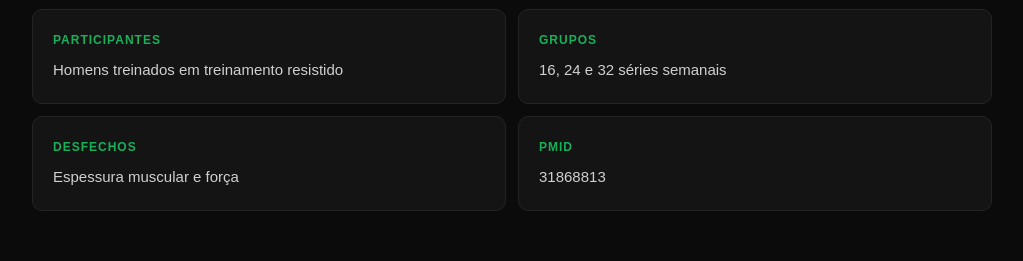
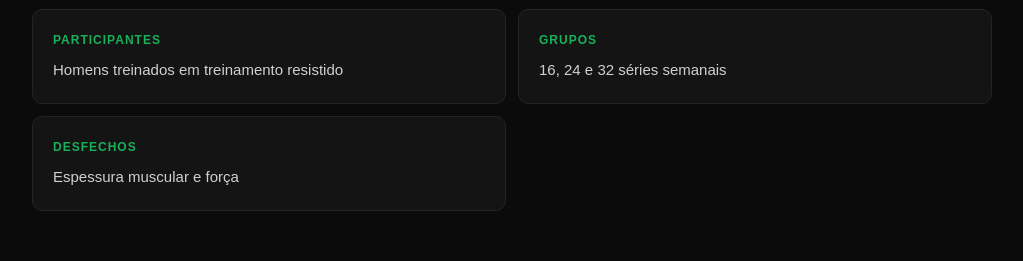
Before and after one commit to daviscarmucin-eng/metodologia-mks, a plain HTML site: page estudo-volume-05.html in a window 1280 px wide. Shown: the part 1683-1944 px from the top of the page, without its empty margins (128-1151 px from the left). Drawn offline with Linux system fonts and the light colour scheme.

Commit message:
Update estudo-volume-05.html

```diff
--- a/estudo-volume-05.html
+++ b/estudo-volume-05.html
@@ -842,23 +842,6 @@ footer{
 
             </div>
 
-
-
-            <div class="info-box">
-
-                <div class="info-label">
-
-                    PMID
-
-                </div>
-
-                <div class="info-value">
-
-                    31868813
-
-                </div>
-
-            </div>
 
 
         </div>
```
